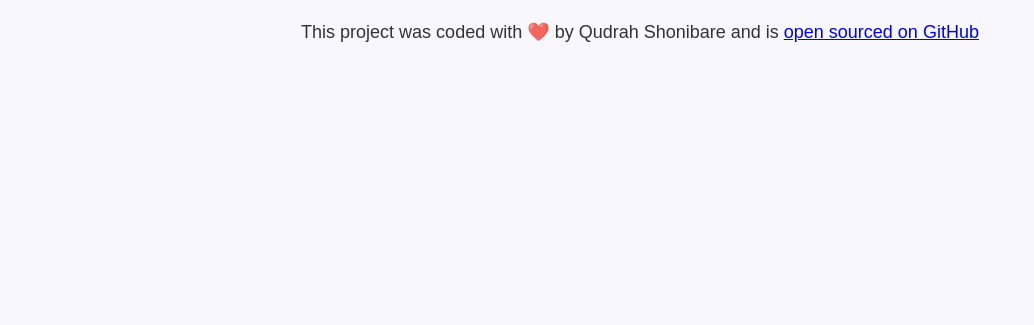
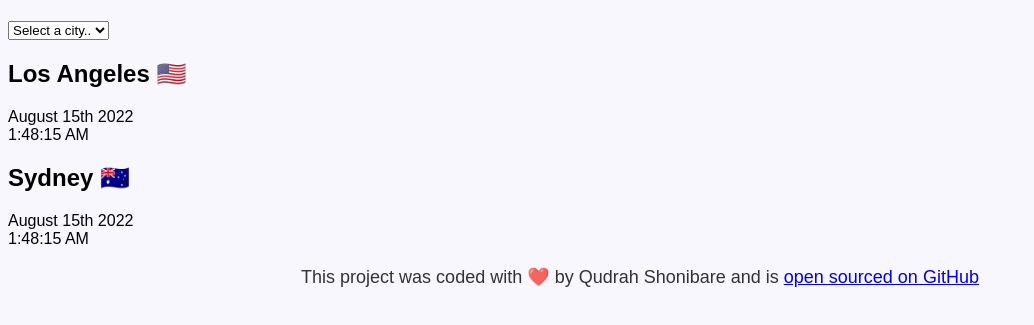
Before and after one commit to AfolakeQD/World-Clock, a plain HTML site: page index.html in a window 1280 px wide. Shown: the part 69-394 px from the top of the page, without its empty margins (0-1034 px from the left). Drawn offline with Linux system fonts and the light colour scheme.

Commit message:
Added more HTML

```diff
--- a/index.html
+++ b/index.html
@@ -7,11 +7,33 @@
     <title>World-Clock by-QD</title>
 </head>
 <body>
+    <div></div>
     <h1>World-Clock</h1>
+
+<select>
+    <option value="">Select a city..</option>
+    <option value="">London</option>
+    <option value="">New York</option>
+    <option value="">Auckland</option>
+</select>
+
+<div class="city">
+    <h2>Los Angeles 🇺🇸</h2>
+    <div class="date">August 15th 2022</div>
+    <div class="time">1:48:15 AM</div>
+</div>
+<div class="city">
+    <h2>Sydney 🇦🇺</h2>
+    <div class="date">August 15th 2022</div>
+    <div class="time">1:48:15 AM</div>
+</div>
+</div><br>
+
     <footer>
         This project was coded with ❤️ by Qudrah Shonibare and is
         <a href="https://github.com/AfolakeQD/World-Clock" target="_blank">
             open sourced on GitHub</a>
+
     </footer>
     <script src="javascript/index.js"></script>
 
```
